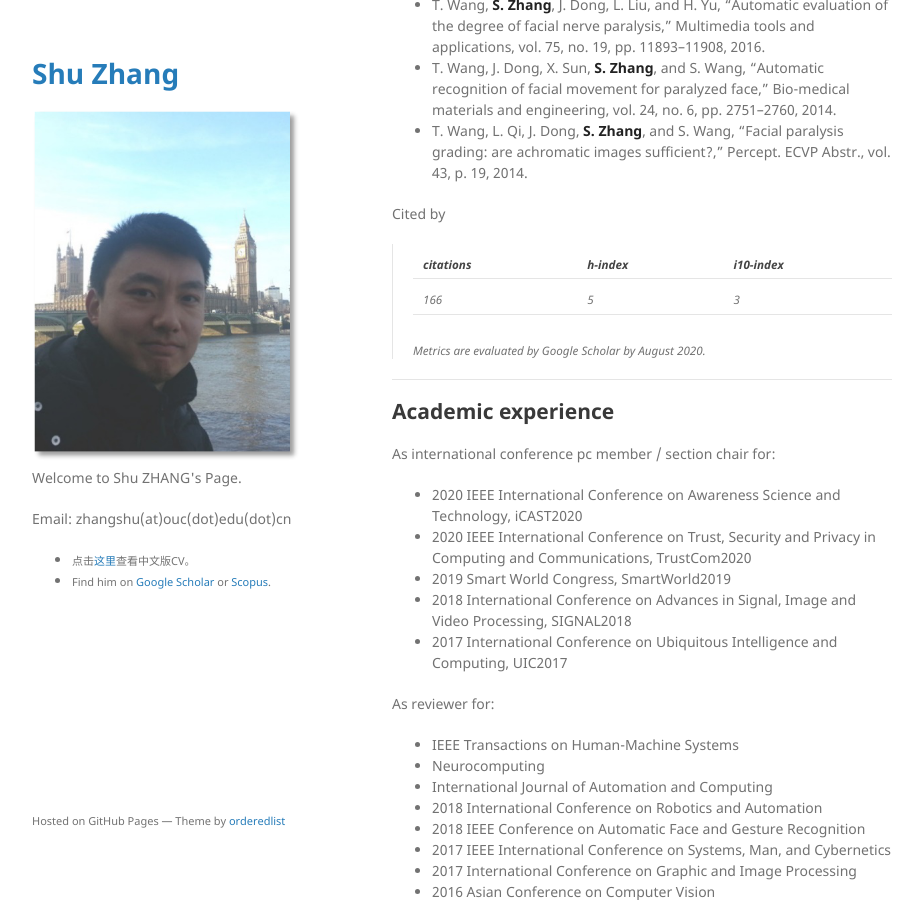
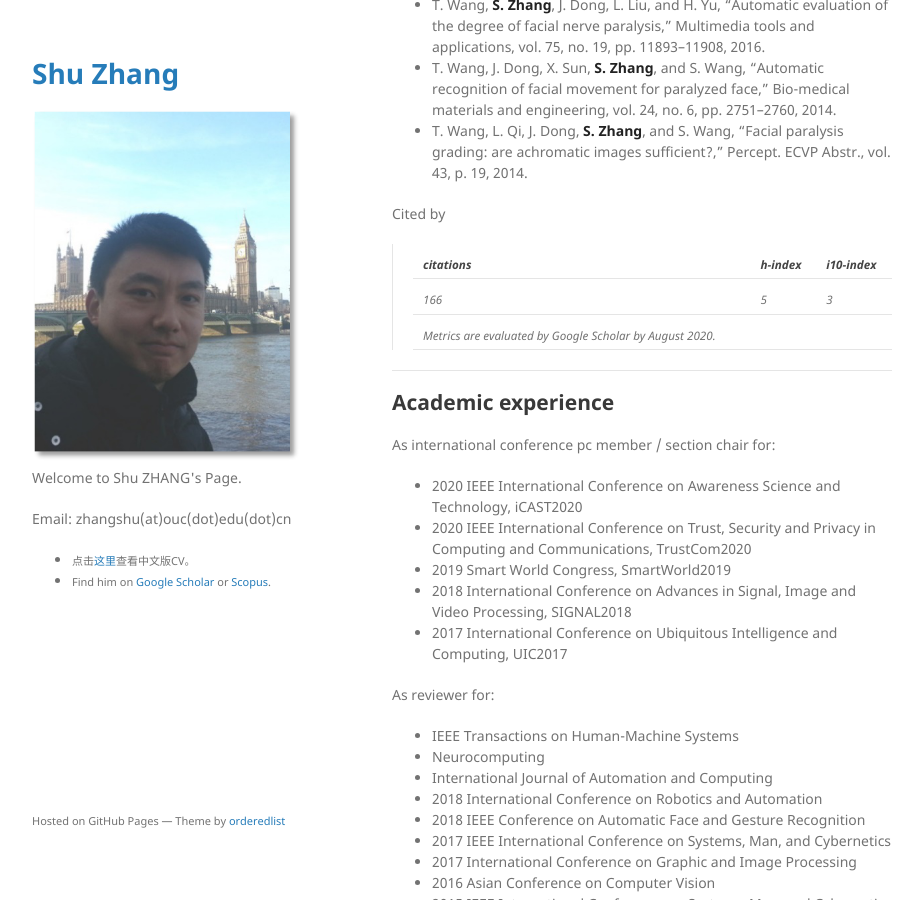
Before and after one commit to jackyspeed/aboutzhangshu, a Jekyll site: the page built from index.md, in a window 1280 px wide and 900 px high, scrolled down 2815 px. Shown: the whole window, without its empty margins (178-1100 px from the left). Built offline with Jekyll 4.4.1, drawn with Linux system fonts in a browser that asks for light colours; our own code applies the rules of GitHub Pages for plain Markdown files.

```diff
--- a/index.md
+++ b/index.md
@@ -95,8 +95,7 @@ Cited by
 > <sub>citations</sub> | <sub>h-index</sub> | <sub>i10-index</sub>
 > ------- | ------- | -------
 > <sub>166</sub> | <sub>5</sub> | <sub>3</sub>
->
-> <sub>Metrics are evaluated by Google Scholar by August 2020.</sub>
+> <sub>Metrics are evaluated by Google Scholar by August 2020.</sub>||
 
 ---
 
```
